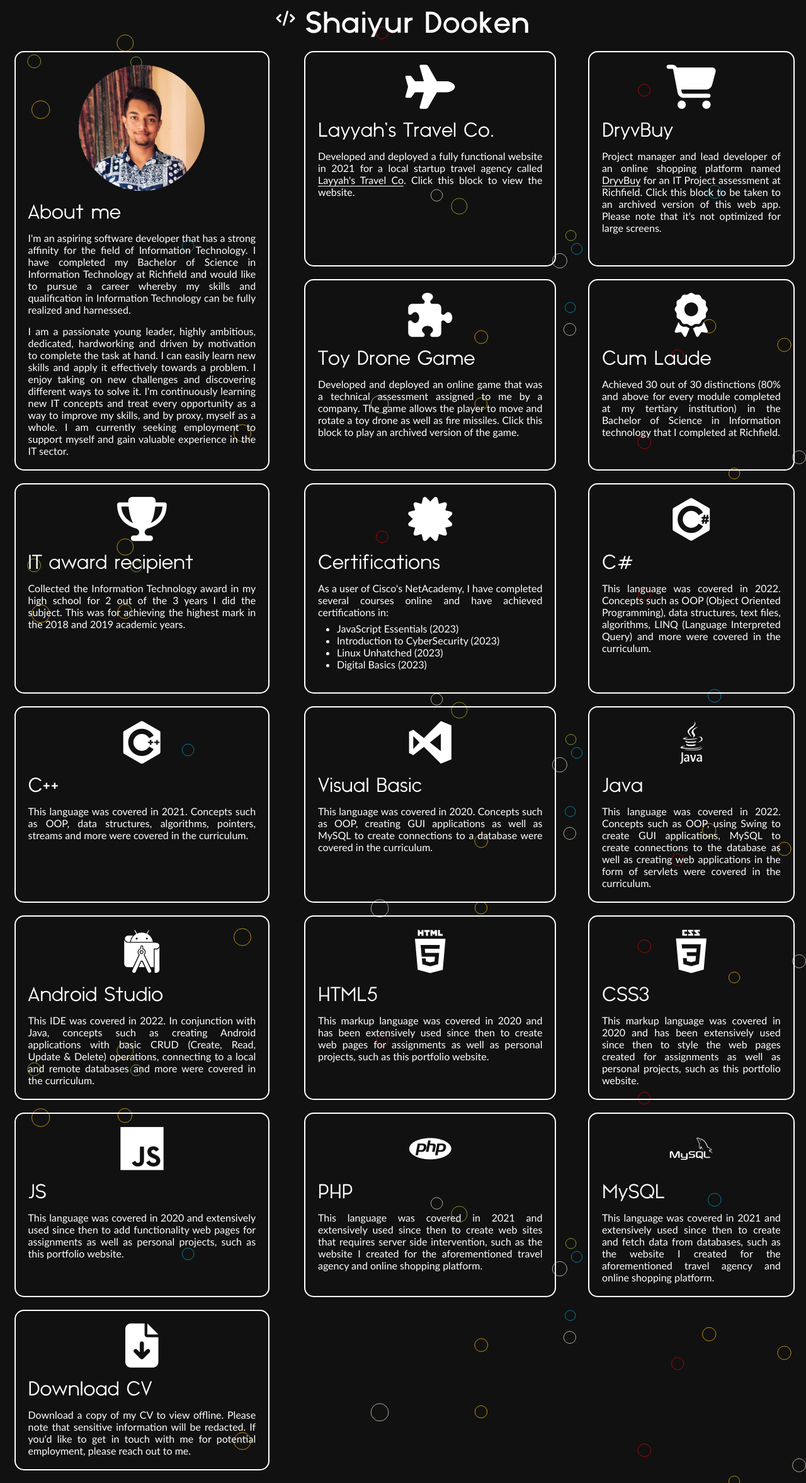
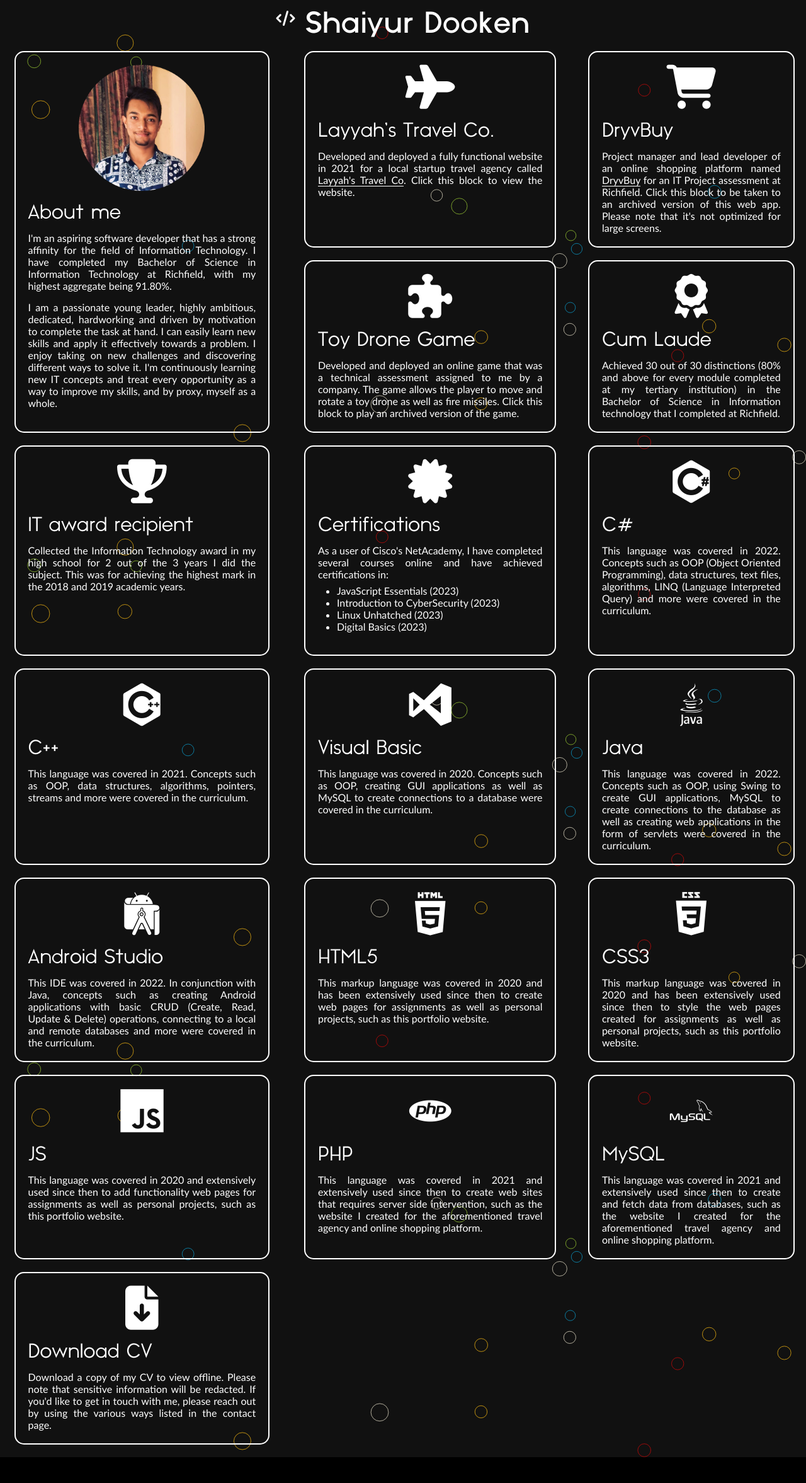
Before and after one commit to shai-04/shaiyur, a plain HTML site: page resume.html in a window 1280 px wide. Shown: the whole page at 63% size. After the commit the page ends 2313 px from the top, so only its background shows below. Drawn offline with nearby package versions, Linux system fonts and the light colour scheme.

Commit message:
Changed wording in the about me section in resume.html as well as fixed the scroll back to top bug where no animation was applied

```diff
--- a/assets/css/base.css
+++ b/assets/css/base.css
@@ -17,6 +17,10 @@
     margin: 0;
     padding: 0;
     box-sizing: border-box;
+}
+
+html {
+    scroll-behavior: smooth;
 }
 
 body {
--- a/resume.html
+++ b/resume.html
@@ -29,17 +29,15 @@
                     <h1>About me</h1>
                     <p>
                         I'm an aspiring software developer that has a strong affinity for the field of Information Technology. I
-                        have completed my Bachelor of Science in Information Technology at Richfield and would like to pursue
-                        a career whereby my skills and qualification in Information Technology can be fully realized and
-                        harnessed.
+                        have completed my Bachelor of Science in Information Technology at Richfield, with my highest aggregate
+                        being 91.80%.
                     </p>
                     <p>
                         I am a passionate young leader, highly ambitious, dedicated, hardworking and driven by
                         motivation to complete the task at hand. I can easily learn new skills and apply it effectively towards a
                         problem. I enjoy taking on new challenges and discovering different ways to solve it. I'm continuously
                         learning new IT concepts and treat every opportunity as a way to improve my skills, and by proxy, myself
-                        as a whole. I am currently seeking employment to support myself and gain valuable experience in the IT
-                        sector.
+                        as a whole.
                     </p>
                 </div>
 
@@ -152,7 +150,7 @@
                     <h1>Download CV</h1>
                     <p>
                         Download a copy of my CV to view offline. Please note that sensitive information will be redacted. If you'd
-                        like to get in touch with me for potential employment, please reach out to me.
+                        like to get in touch with me, please reach out by using the various ways listed in the contact page.
                     </p>
                 </div>
             </div>
```
Also changed, not shown: game.html (+1 -1 lines).
